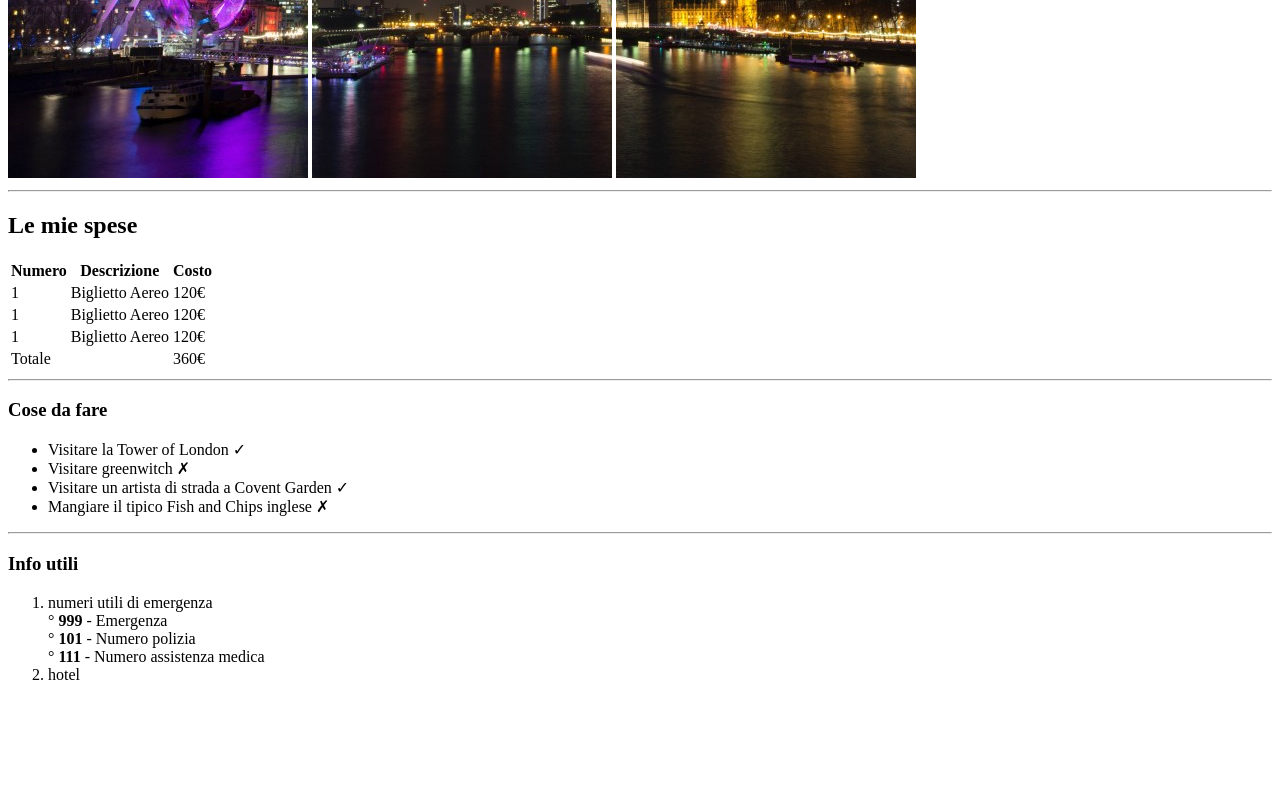
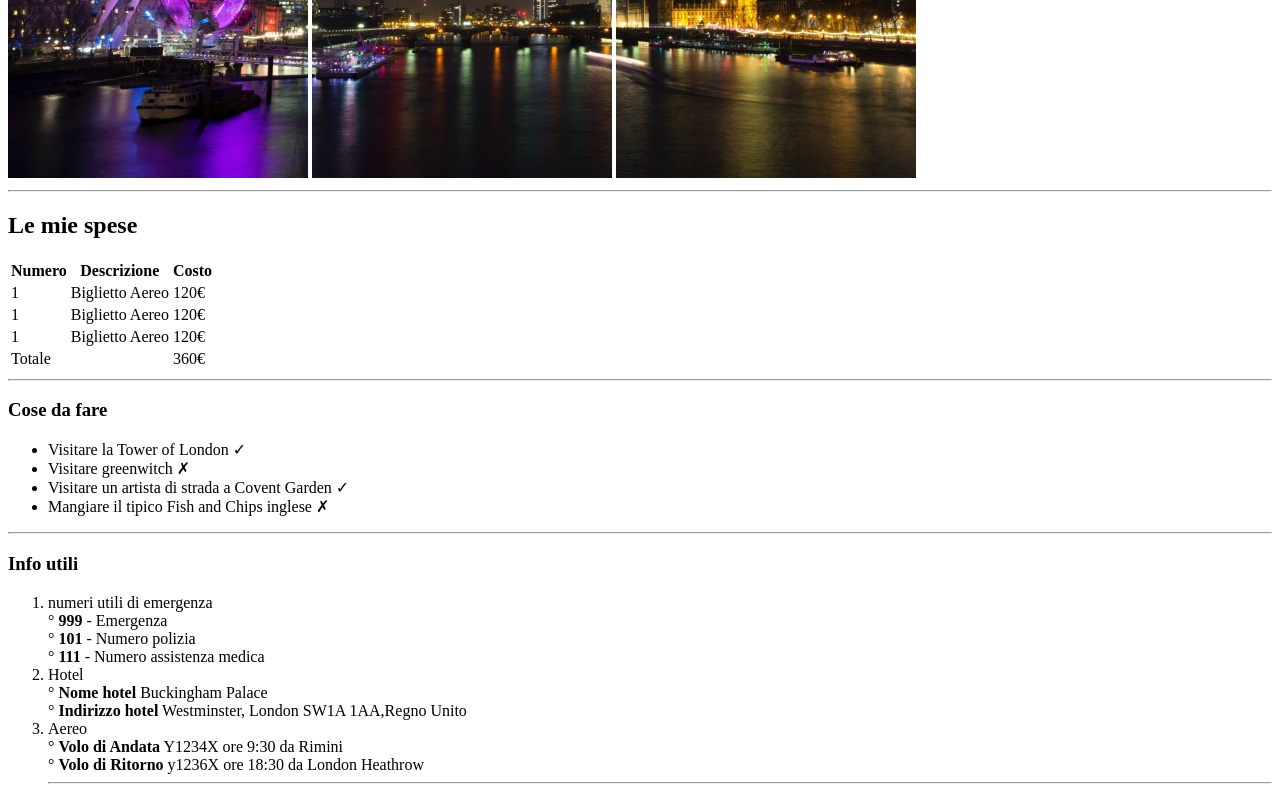
Before and after one commit to DaniPrr90/html-london-trip, a plain HTML site: page index.html in a window 1280 px wide. Shown: the part 489-1289 px from the top of the page. Before the commit the page ends 1189 px from the top, so only its background shows below. Drawn offline with Linux system fonts and the light colour scheme.

Commit message:
add:inserimento tutte le indo utili

```diff
--- a/index.html
+++ b/index.html
@@ -76,7 +76,14 @@
                 &#176; <strong>101</strong> - Numero polizia <br>
                 &#176; <strong>111</strong> - Numero assistenza medica <br>
             </li>
-           <li>hotel
+            <li>Hotel <br>
+                &#176; <strong>Nome hotel</strong> Buckingham Palace <br>
+                &#176; <strong>Indirizzo hotel</strong> Westminster, London SW1A 1AA,Regno Unito
+            </li>
+            <li>Aereo <br>
+                &#176; <strong>Volo di Andata</strong> Y1234X ore 9:30 da Rimini <br>
+                &#176; <strong>Volo di Ritorno</strong> y1236X ore 18:30 da London Heathrow
+                <hr>
 
             </li>
         </ol>
```
Lines whose indentation alone changed are shown as unchanged.
